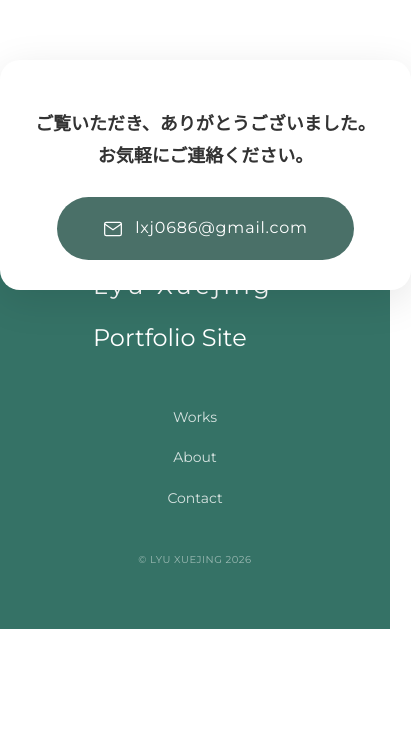
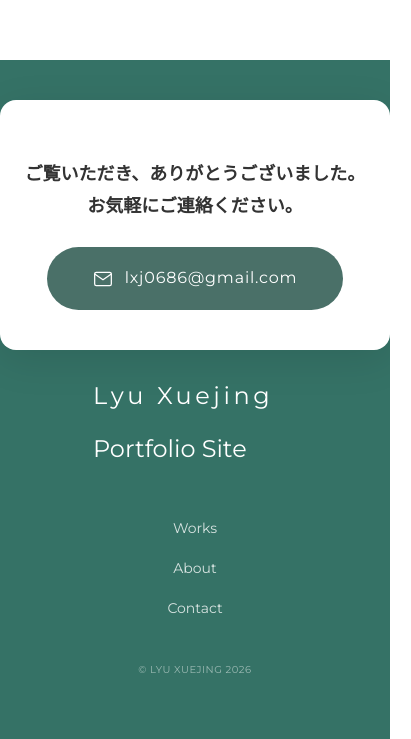
Before and after one commit to hfgdlxj/portfolio202601, a plain HTML site: page index.html in a window 390 px wide. Shown: the part 6767-7506 px from the top of the page, 411 px wide, since content can reach past the window. Before the commit the page ends 7396 px from the top, so only its background shows below. Drawn offline with nearby package versions, Linux system fonts and the light colour scheme.

Commit message:
モバイルのfooter重なり問題を修正（方案B）
Made-with: Cursor

```diff
--- a/style.css
+++ b/style.css
@@ -967,13 +967,18 @@ body.hero-loaded .hero__cta {
     }
 
     .contact-card {
-        width: 90%;
-        padding: 30px;
-        top: -60px;
+        position: static;
+        top: auto;
+        width: calc(100% - 48px);
+        max-width: 100%;
+        padding: 40px 24px;
+        border-radius: 16px;
+        margin: 0 auto 0;
     }
 
     .site-footer {
-        padding-top: 120px;
+        padding-top: 40px;
+        margin-top: 40px;
     }
 
     .footer-main {
```
